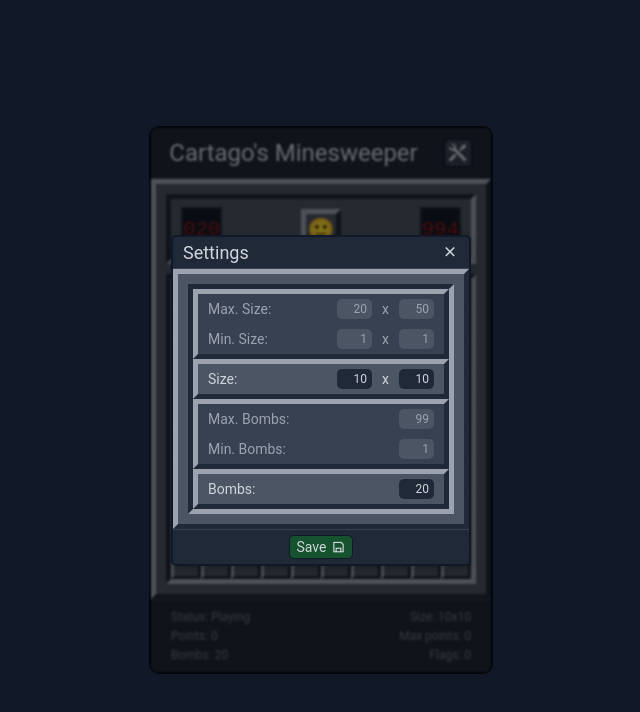
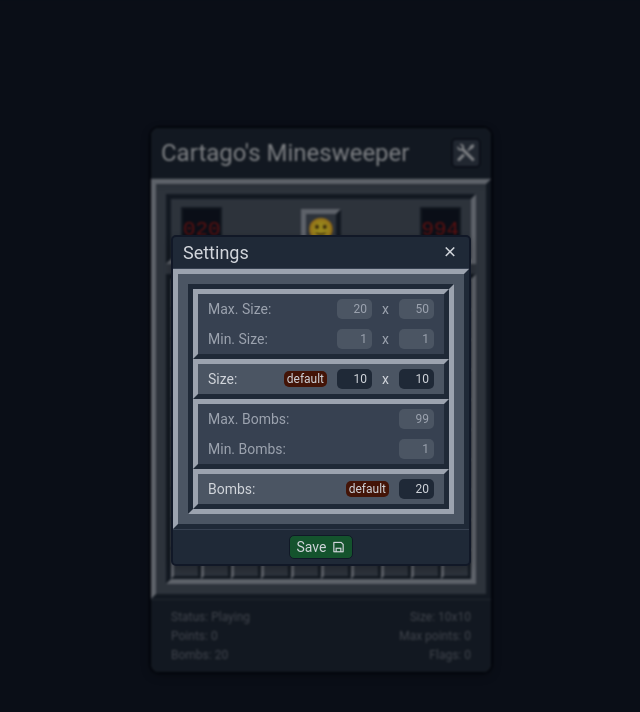
Before and after one commit to CartagoGit/minesweeper, an Angular app: page / in a window 1280 px wide. Shown: the top 712 px of the page, without its empty margins (319-959 px from the left). Built offline with nearby package versions, Linux system fonts and the light colour scheme.

Commit message:
Arreglamos problema con modal y `rpbñe,as al setear

```diff
--- a/src/app/components/modal-settings/modal-settings.component.html
+++ b/src/app/components/modal-settings/modal-settings.component.html
@@ -45,10 +45,11 @@
       <article class="field size">
         <span class="label">Size:</span>
         <span class="value">
+          <div class="default" (click)="defaultSize()">default</div>
           <input
             type="number"
             [value]="stateSvc.sizeTable().rows"
-            (keydown)="changeRows($event)"
+            (keyup)="changeRows($event)"
             [min]="stateSvc.minTable.rows"
             [max]="stateSvc.maxTable.rows"
           />
@@ -56,7 +57,7 @@
           <input
             type="number"
             [value]="stateSvc.sizeTable().cols"
-            (keydown)="changeCols($event)"
+            (keyup)="changeCols($event)"
             [min]="stateSvc.minTable.cols"
             [max]="stateSvc.maxTable.cols"
           />
@@ -94,10 +95,11 @@
       <article class="field bombs">
         <span class="label"> Bombs: </span>
         <span class="value">
+          <div class="default" (click)="defaultBombs()">default</div>
           <input
             type="number"
             [value]="stateSvc.bombs()"
-            (keydown)="changeBombs($event)"
+            (keyup)="changeBombs($event)"
             [min]="stateSvc.minBombs"
             [max]="stateSvc.maxBombs()"
           />
--- a/src/app/components/modal-settings/modal-settings.component.scss
+++ b/src/app/components/modal-settings/modal-settings.component.scss
@@ -9,7 +9,7 @@
   left: 0;
   width: 100%;
   height: 100%;
-  background-color: rgba(0, 0, 0, 0.5);
+  background-color: rgba(0, 0, 0, 0.4);
   z-index: 1;
 }
 
@@ -132,3 +132,17 @@
     }
   }
 }
+
+.default{
+  cursor: pointer;
+  background-color: var(--orange-950);
+  transition: ease 0.2s all;
+  padding: 1px 3px;
+  border-radius: 5px;
+  font-size: 12px;
+  color: var(--gray-300);
+  &:hover{
+    background-color: var(--orange-900);
+    box-shadow: var(--box-shadow);
+  }
+}
--- a/src/app/components/modal-settings/modal-settings.component.ts
+++ b/src/app/components/modal-settings/modal-settings.component.ts
@@ -24,9 +24,11 @@ export class ModalSettingsComponent {
     const maxBombs = sigMaxBombs();
     const bombs = signBombs();
     const { rows, cols } = signSizeTable();
+    const size = rows * cols;
+    if (size <= 1) return false;
     if (rows < minRows || cols < minCols || bombs < minBombs) return false;
     if (rows > maxRows || cols > maxCols || bombs > maxBombs) return false;
-    if (rows * cols <= bombs) return false;
+    if (size <= bombs) return false;
     return true;
   });
 
@@ -45,7 +47,7 @@ export class ModalSettingsComponent {
   // ANCHOR: Methods
   private _limitLength(event: Event): string {
     const target = event.target as HTMLInputElement;
-    target.value = target.value.slice(0, 2);
+    target.value = target.value.slice(0, 3);
     const { value } = target;
     return value;
   }
@@ -69,8 +71,8 @@ export class ModalSettingsComponent {
     if (!this.isValidForm()) return;
     this._localStorageSvc.saveBombs(this.stateSvc.bombs());
     this._localStorageSvc.saveTableSize(this.stateSvc.sizeTable());
-    this.stateSvc.stopGame('stoped');
     this.stateSvc.showModal.set(false);
+    this.stateSvc.startGame();
   }
 
   public cancelChanges(): void {
@@ -79,4 +81,13 @@ export class ModalSettingsComponent {
     this.stateSvc.bombs.set(bombs);
     this.stateSvc.showModal.set(false);
   }
+
+  public defaultBombs(): void {
+    this.stateSvc.bombs.set(this.stateSvc.getDefaultBombs());
+  }
+
+  public defaultSize(): void {
+    const { rows, cols } = this.stateSvc.defaultSize;
+    this.stateSvc.sizeTable.set({ rows, cols });
+  }
 }
--- a/src/app/pages/game/game.component.html
+++ b/src/app/pages/game/game.component.html
@@ -1,5 +1,4 @@
 <div class="game-container">
-
   <app-header />
 
   <main>
@@ -8,6 +7,6 @@
   </main>
 
   <app-footer />
+</div>
 
-  <app-modal-settings [ngClass]="{'opacity-0': !stateSvc.showModal()}"/>
-</div>
+<app-modal-settings [ngClass]="{ 'opacity-0': !stateSvc.showModal() }" />
--- a/src/app/pages/game/game.component.scss
+++ b/src/app/pages/game/game.component.scss
@@ -1,8 +1,6 @@
 :host {
-  position: relative;
   border-radius: 10px;
-  overflow: hidden;
-  border-radius: 10px;
+  transition: ease 0.2s all;
 }
 .game-container {
   border-radius: 10px;
@@ -30,6 +28,10 @@ app-header {
   border-bottom: 1px solid var(--gray-700);
   box-shadow: var(--box-shadow);
   font-size: 24px;
+  width: 100%;
+  display: flex;
+  justify-content: space-between;
+  align-items: center;
 }
 
 main {
--- a/src/app/shared/services/state.service.ts
+++ b/src/app/shared/services/state.service.ts
@@ -32,6 +32,10 @@ export class StateService {
     rows: 20,
     cols: 50,
   };
+  public defaultSize: ISizeTable = {
+    rows: 10,
+    cols: 10,
+  };
   public sizeTable: WritableSignal<ISizeTable> = signal(this.minTable);
   public table: WritableSignal<ICellState[][]> = signal([]);
 
@@ -39,7 +43,8 @@ export class StateService {
   public minBombs = 1;
   public maxBombs = computed(() => {
     const { rows, cols } = this.sizeTable();
-    return Math.floor(rows * cols - 1);
+    const result = Math.floor(rows * cols - 1);
+    return result > 0 ? result : 1;
   });
   public bombs: WritableSignal<number> = signal(0);
   public flags = signal(0);
@@ -84,7 +89,7 @@ export class StateService {
       () => {
         const bombs = untracked(this.bombs);
         if (bombs > this.maxBombs() || bombs < this.minBombs)
-          this.bombs.set(this._getDefaultBombs());
+          this.bombs.set(this.getDefaultBombs());
       },
       { allowSignalWrites: true }
     );
@@ -136,10 +141,7 @@ export class StateService {
   }
 
   private _getValidSizeTable(size: ISizeTable | null): ISizeTable {
-    const defaultSize = {
-      rows: 10,
-      cols: 10,
-    };
+    const defaultSize = this.defaultSize;
     if (!size) return defaultSize;
     if (size.cols < this.minTable.cols || size.cols > this.maxTable.cols)
       size.cols = defaultSize.cols;
@@ -148,7 +150,7 @@ export class StateService {
     return size;
   }
 
-  private _getDefaultBombs(): number {
+  public getDefaultBombs(): number {
     const { rows, cols } = this.sizeTable();
     return Math.floor((rows * cols) / 5) || 1;
   }
```
Also changed, not shown: 1 other file (tests, documents, lock files or other folders).
